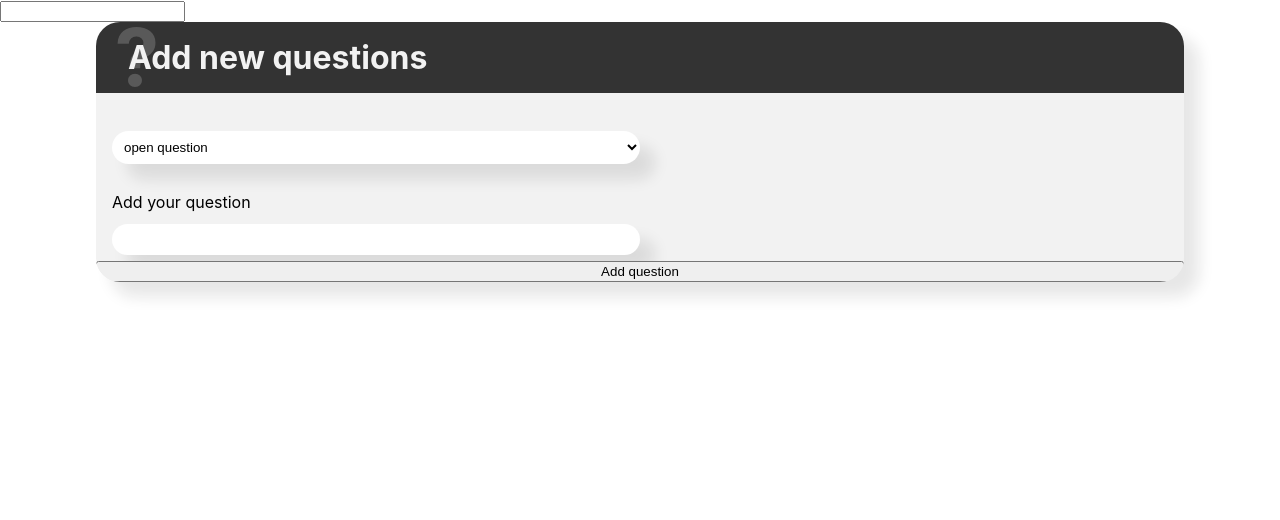
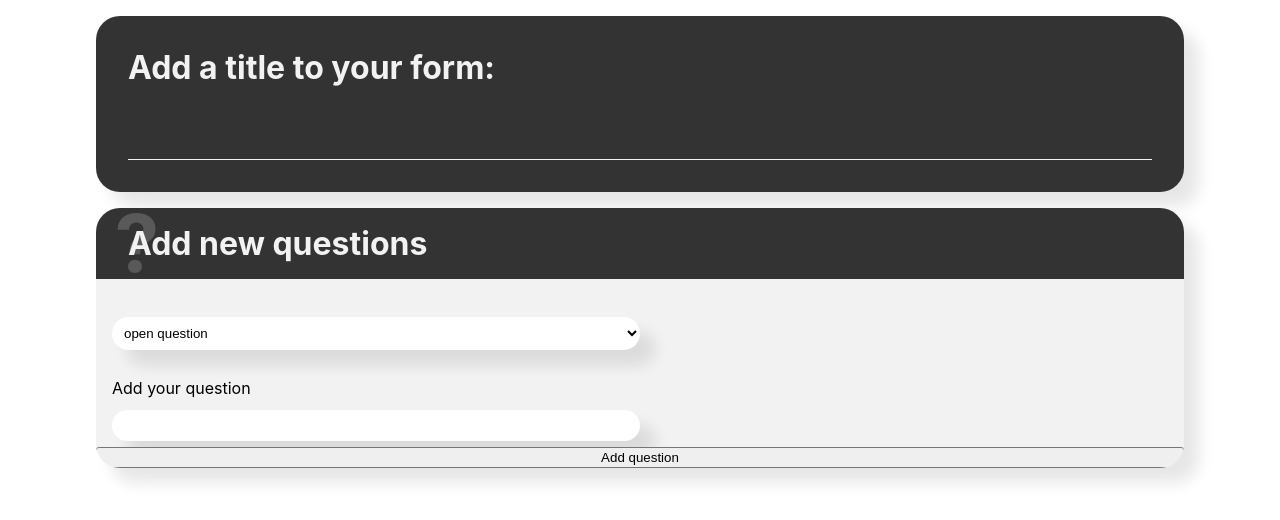
Before and after one commit to mikolertesx/r6-questions-app, a Next.js app: page / in a window 1280 px wide. Shown: the top 520 px of the page. Built offline with nearby package versions, Linux system fonts and the light colour scheme.

Commit message:
Added a title form component

```diff
--- a/components/button-controls/styles.module.scss
+++ b/components/button-controls/styles.module.scss
@@ -18,7 +18,7 @@
     opacity: 0;
     right: 0;
     width: 35px;
-    transform: scale(0.8) translateY(-20%);
+    transform: scale(0.2) translateY(-20%);
     @extend .transition;
   }
   &:hover {
--- a/components/form-creation-interface/index.jsx
+++ b/components/form-creation-interface/index.jsx
@@ -1,10 +1,11 @@
 import { useEffect, useState } from 'react'
 import QuestionGenerator from 'components/question-generator'
+import FormTitleInput from 'components/form-title-input'
 
 const FormCreationInterface = () => {
   const [formData, setFormData] = useState({
     formName: '',
-    questions: [],
+    questions: [1],
   })
 
   useEffect(() => {
@@ -13,17 +14,14 @@ const FormCreationInterface = () => {
 
   return (
     <div className="interface-container">
-      <label htmlFor=""></label>
-      <input
-        type="text"
-        onChange={(e) =>
-          setFormData({
-            ...formData,
-            formName: e.target.value,
-          })
-        }
-      />
-      <QuestionGenerator setFormData={setFormData} formData={formData} />
+      <FormTitleInput setFormData={setFormData} formData={formData} />
+      {formData.questions.map((question, index) => (
+        <QuestionGenerator
+          key={`${formData.formName}-question-${index}`}
+          setFormData={setFormData}
+          formData={formData}
+        />
+      ))}
     </div>
   )
 }
--- /dev/null
+++ b/components/form-title-input/index.jsx
@@ -0,0 +1,23 @@
+import styles from './styles.module.scss'
+
+const FormTitleInput = ({ setFormData, formData }) => {
+  return (
+    <div className={styles['form-title-container']}>
+      <label className={styles['form-title-label']} htmlFor="">
+        Add a title to your form:
+      </label>
+      <input
+        className={styles['form-title-input']}
+        type="text"
+        onChange={(e) =>
+          setFormData({
+            ...formData,
+            formName: e.target.value,
+          })
+        }
+      />
+    </div>
+  )
+}
+
+export default FormTitleInput
--- /dev/null
+++ b/components/form-title-input/styles.module.scss
@@ -0,0 +1,31 @@
+@import 'styles/shared';
+
+.form-title-container {
+  margin: 1rem 0;
+  border-radius: 24px;
+  border: none;
+  width: 85%;
+  margin-left: 7.5%;
+  padding: 2rem;
+  background-color: $light-black;
+  @extend .flex-column;
+  @extend .shadow;
+}
+
+.form-title-label {
+  font-size: 2rem;
+  font-weight: bold;
+  margin-bottom: 12px;
+  color: $light-grey;
+}
+
+.form-title-input {
+  padding: 1rem 0;
+  background-color: transparent;
+  border: 0;
+  border-bottom: 1px solid $light-grey;
+  color: $light-grey;
+  outline: none;
+  font-size: 1.5rem;
+  font-weight: bold;
+}
```
